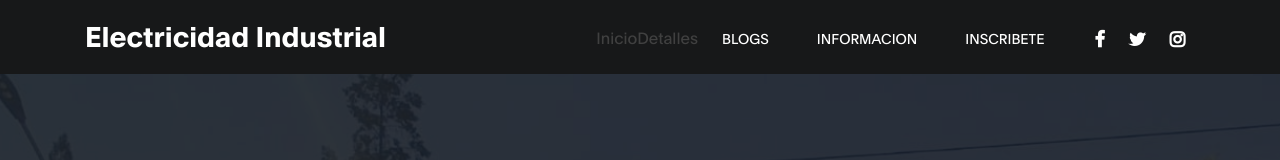
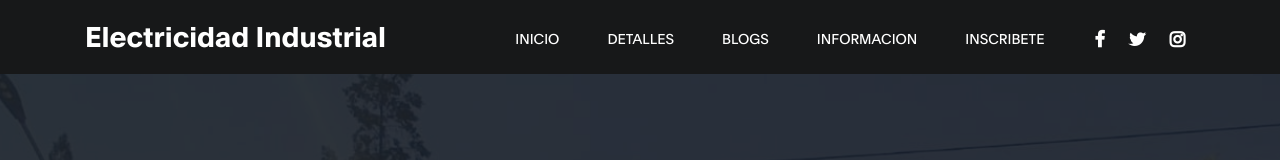
Before and after one commit to mc6704982-design/TecnoligicoBolivianoCanadienseElPaso, a plain HTML site: page index.html in a window 1280 px wide. Shown: the top 160 px of the page. Drawn offline with Linux system fonts and the light colour scheme.

Commit message:
Update index.html

```diff
--- a/index.html
+++ b/index.html
@@ -38,11 +38,11 @@ https://www.tooplate.com/view/2119-gymso-fitness
             <div class="collapse navbar-collapse" id="navbarNav">
                 <ul class="navbar-nav ml-lg-auto">
                     <li class="nav-item">
-                        <a href="https://mc6704982-design.github.io/TecnoligicoBolivianoCanadienseElPaso/">Inicio</a>
+                        <a href="https://mc6704982-design.github.io/TecnoligicoBolivianoCanadienseElPaso/" class="nav-link smoothScroll">Inicio</a>
                     </li>
 
                     <li class="nav-item">
-                        <a href="https://mc6704982-design.github.io/prueba1/">Detalles</a>
+                        <a href="https://mc6704982-design.github.io/prueba1/"class="nav-link smoothScroll">Detalles</a>
                     </li>
 
                     <li class="nav-item">
```
